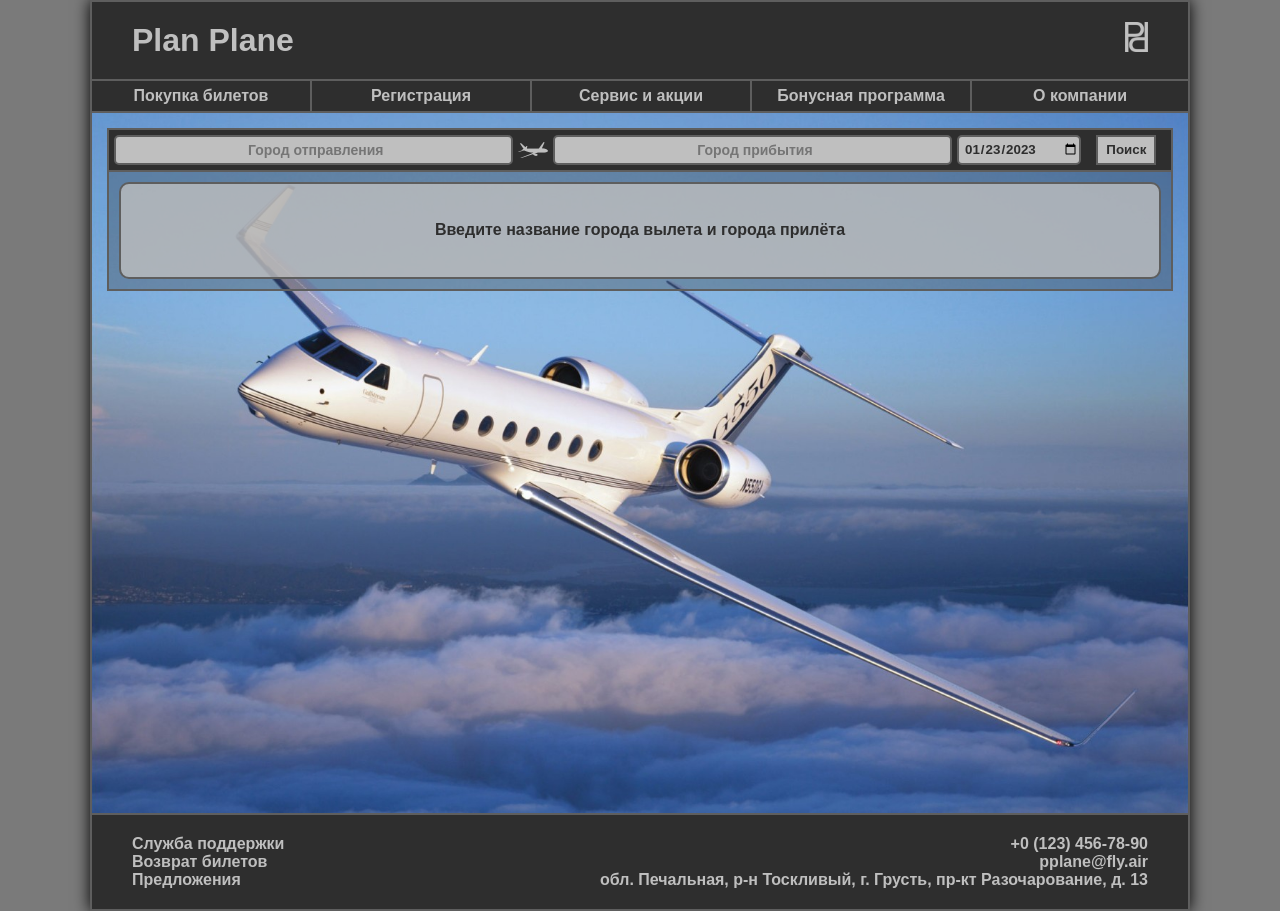
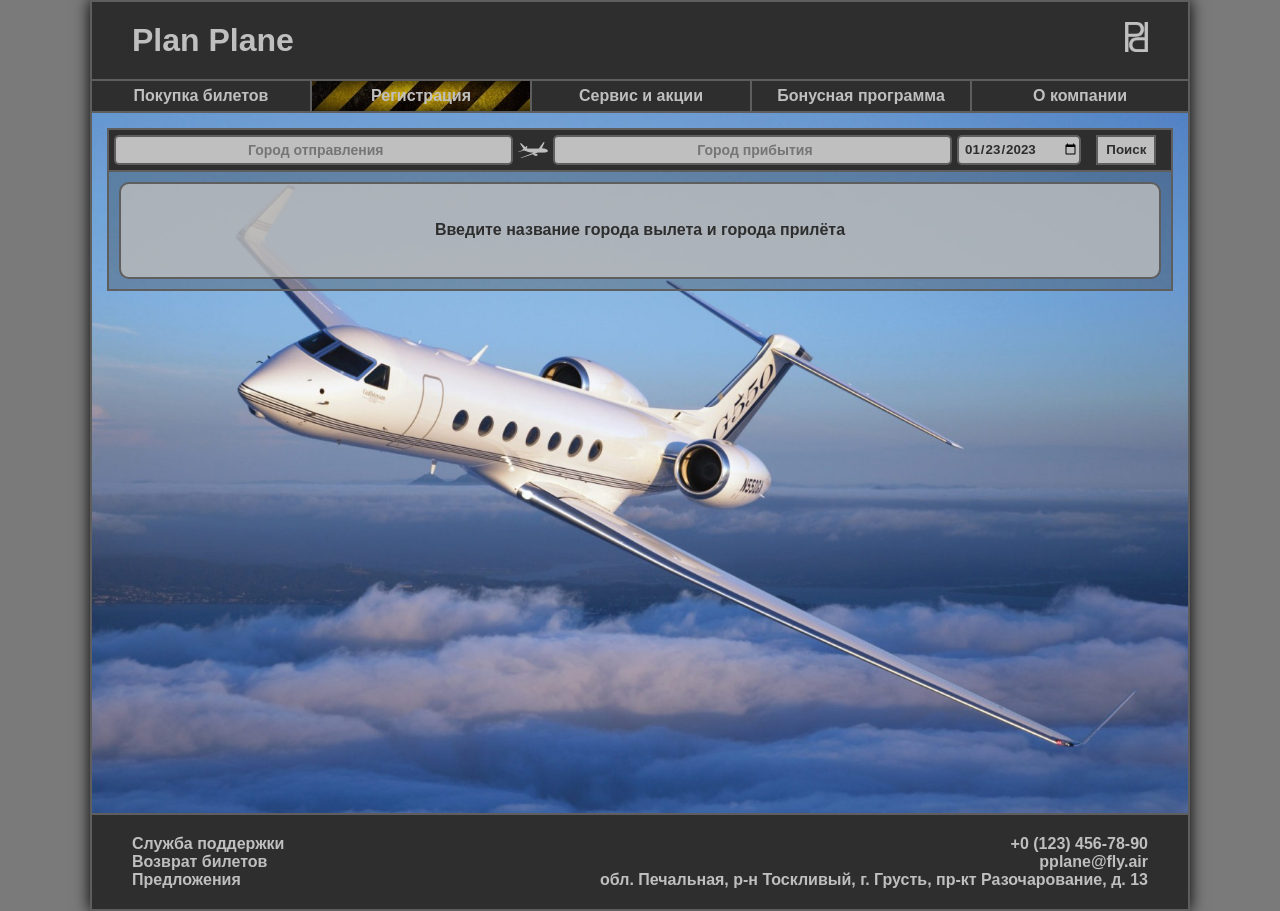
Before and after one commit to Lohus/DemoSite, a Django app: page /search/ in a window 1280 px wide. Run offline with Django 4.2, Linux system fonts and the light colour scheme.

Commit message:
Added animation

```diff
--- a/planplane/flights/static/css/style.css
+++ b/planplane/flights/static/css/style.css
@@ -31,6 +31,21 @@ a {
     background-color:var(--color-base);
     margin: auto;
     box-shadow: 0 0 15px #000000;
+}
+
+.indev {
+    /* background-image: url("../../static/images/underconstrsmall2.jpg"); */
+    background: radial-gradient(#ffffff00, #000000c7), url("../../static/images/underconstrsmall2.jpg") -50px;
+    /* background-position: -50px; */
+    background-repeat: no-repeat;
+    animation-name: movedev;
+    animation-duration: 1.5s;
+    animation-iteration-count: infinite;
+    animation-timing-function: linear;
+}
+
+@keyframes movedev {
+    to {background-position: 0px;}
 }
 
 /* Header */
--- a/planplane/flights/templates/flights/baseTemp/menu_temp.html
+++ b/planplane/flights/templates/flights/baseTemp/menu_temp.html
@@ -1,7 +1,7 @@
 <div class="navbar">
     <ul class="menu">
       <li class="menutable"><a href="{% url 'flights:ticket' %}">Покупка билетов</a></li>
-      <li class="menutable"><a href="">Регистрация</a></li>
+      <li class="menutable indev"><a href="">Регистрация</a></li>
       <li class="menutable"><a href="">Сервис и акции</a></li>
       <li class="menutable"><a href="">Бонусная программа</a></li>
       <li class="menutable"><a href="{% url 'flights:index' %}">О компании</a></li>
--- a/planplane/flights/templates/flights/ticket.html
+++ b/planplane/flights/templates/flights/ticket.html
@@ -37,7 +37,7 @@
                             <p>Эконом: 56</p>
                             <p>Бизнес: 19</p>
                             <p>Цена: 6500 р.</p>
-                            <button>Купить</button>
+                            <button class="indev">Купить</button>
                         </div>
                     </div>
                 </div>
```
Also changed, not shown: planplane/flights/static/images/underconstrsmall.jpg (added), planplane/flights/static/images/underconstrsmall2.jpg (added).
